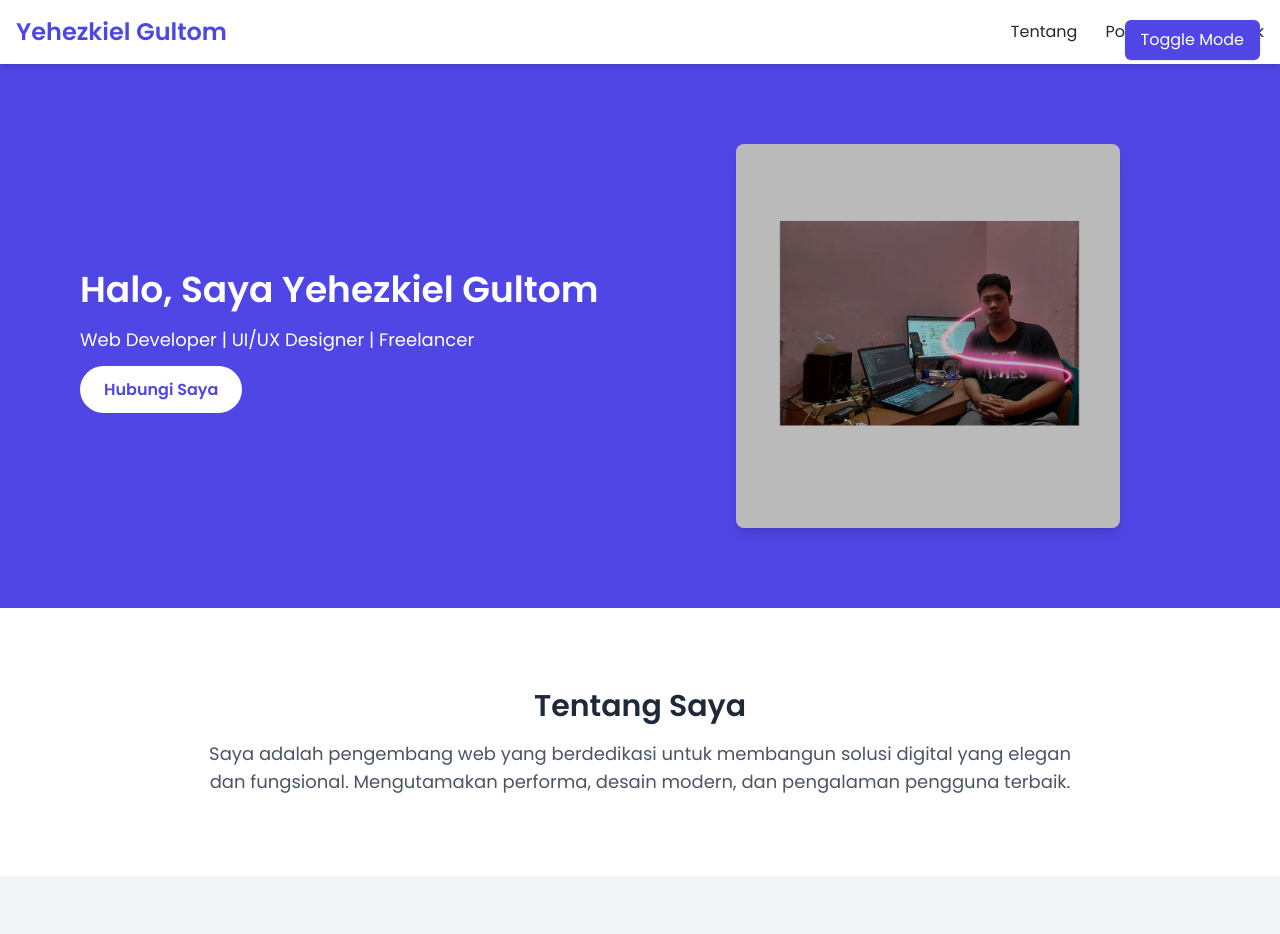
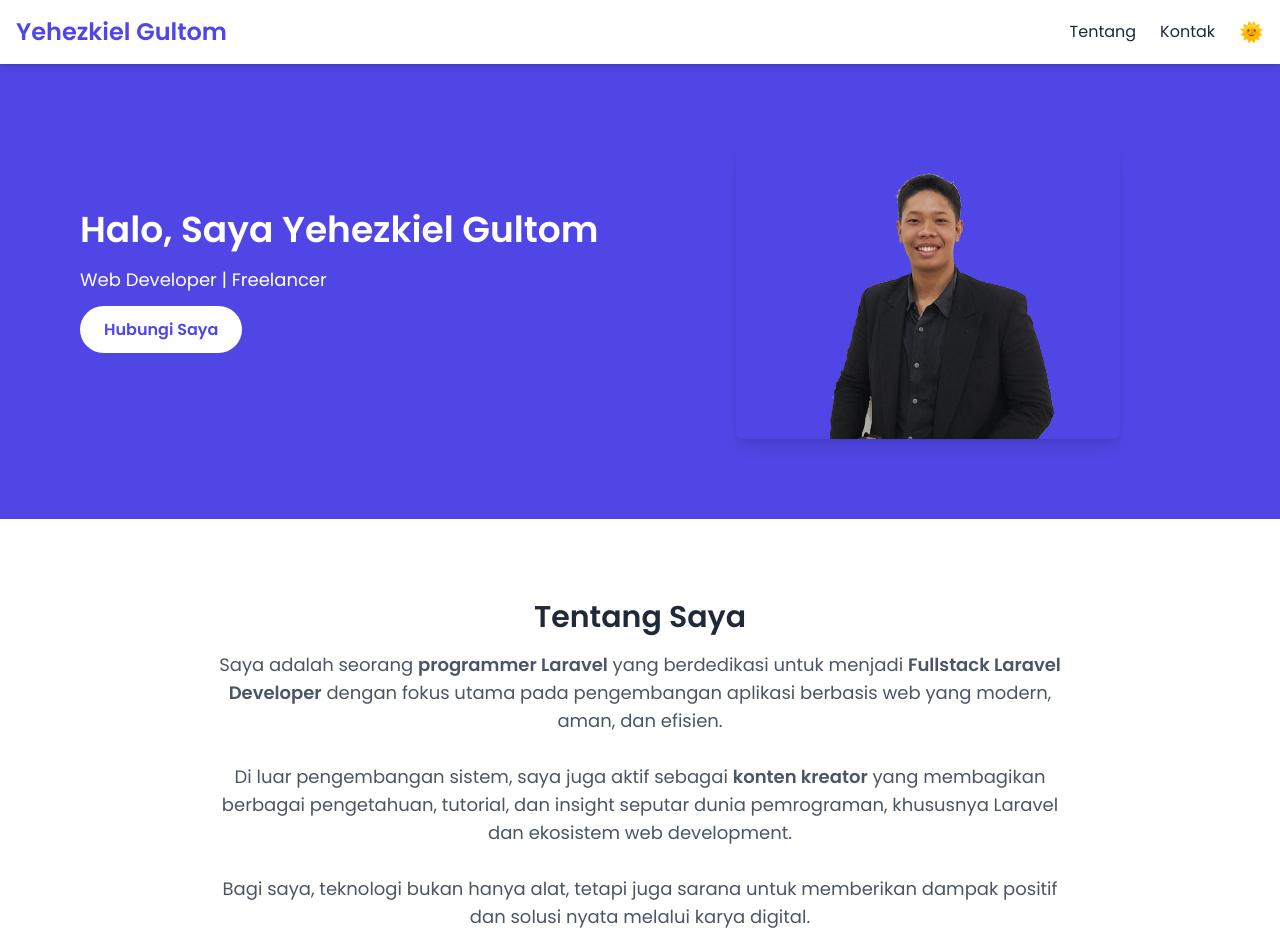
Before and after one commit to K-gultom/profile.github.io, a website: page index.html in a window 1280 px wide. Shown: the top 934 px of the page. Drawn offline with nearby package versions, Linux system fonts and the light colour scheme.

Commit message:
initial commit

```diff
--- a/index.html
+++ b/index.html
@@ -31,28 +31,45 @@
     <body
         class="bg-gray-50 text-gray-800 dark:bg-gray-900 dark:text-gray-100 transition-colors duration-300">
 
-        <!-- Tombol Toggle Mode -->
-        <div class="fixed top-5 right-5 z-50">
-            <button
-                id="toggleDark"
-                class="bg-indigo-600 text-white px-4 py-2 rounded-md shadow hover:bg-indigo-700 transition">
-                Toggle Mode
-            </button>
-        </div>
-
-        <!-- Navbar -->
         <header class="bg-white dark:bg-gray-800 shadow-md sticky top-0 z-40">
-            <div class="max-w-7xl mx-auto px-4 py-4 flex justify-between items-center">
+            <div class="max-w-7xl mx-auto px-4 py-4 flex justify-between items-center relative">
                 <h1 class="text-2xl font-bold text-indigo-600 dark:text-indigo-400">
                     Yehezkiel Gultom
                 </h1>
-                <nav class="space-x-6">
-                    <a href="#about" class="hover:text-indigo-600 dark:hover:text-indigo-400">Tentang</a >
-                    <a href="#portfolio" class="hover:text-indigo-600 dark:hover:text-indigo-400">Portofolio</a >
-                    <a href="#contact" class="hover:text-indigo-600 dark:hover:text-indigo-400">Kontak</a >
+
+                <!-- Hamburger Button -->
+                <button id="menuToggle" class="md:hidden text-gray-700 dark:text-gray-300 focus:outline-none">
+                    <svg xmlns="http://www.w3.org/2000/svg" class="h-6 w-6" fill="none"
+                        viewBox="0 0 24 24" stroke="currentColor">
+                        <path stroke-linecap="round" stroke-linejoin="round" stroke-width="2"
+                            d="M4 6h16M4 12h16M4 18h16" />
+                    </svg>
+                </button>
+
+                <!-- Navigation Menu (Desktop) -->
+                <nav class="hidden md:flex space-x-6 items-center">
+                    <a href="#about" class="hover:text-indigo-600 dark:hover:text-indigo-400">Tentang</a>
+                    <!-- <a href="#portfolio" class="hover:text-indigo-600 dark:hover:text-indigo-400">Portofolio</a> -->
+                    <a href="#contact" class="hover:text-indigo-600 dark:hover:text-indigo-400">Kontak</a>
+                    <!-- Tombol Toggle Mode (versi desktop) -->
+                    <button id="toggleDarkDesktop" class="text-xl transition hover:text-indigo-600 dark:hover:text-indigo-400">
+                        🌞
+                    </button>
                 </nav>
             </div>
+
+            <!-- Navigation Menu (Mobile Dropdown) -->
+            <div id="navMenu" class="md:hidden hidden flex-col space-y-4 px-4 py-4 bg-white dark:bg-gray-800 border-t dark:border-gray-700 shadow">
+                <a href="#about" class="block hover:text-indigo-600 dark:hover:text-indigo-400">Tentang</a>
+                <!-- <a href="#portfolio" class="block hover:text-indigo-600 dark:hover:text-indigo-400">Portofolio</a> -->
+                <a href="#contact" class="block hover:text-indigo-600 dark:hover:text-indigo-400">Kontak</a>
+                <!-- Toggle Mode Button -->
+                <button id="toggleDark" class="w-full bg-indigo-600 text-white px-4 py-2 rounded-md shadow hover:bg-indigo-700 transition">
+                    Toggle Mode
+                </button>
+            </div>
         </header>
+
 
         <!-- Hero Section -->
         <section class="bg-indigo-600 text-white py-20">
@@ -60,15 +77,21 @@
                 <div>
                     <h2 class="text-4xl font-bold mb-4">Halo, Saya Yehezkiel Gultom</h2>
                     <p class="text-lg mb-6">
-                        Web Developer | UI/UX Designer | Freelancer
+                        Web Developer | Freelancer
                     </p>
                     <a
-                        href="#contact"
-                        class="bg-white text-indigo-600 font-semibold px-6 py-3 rounded-full hover:bg-gray-100 transition">Hubungi Saya</a >
+                        href="https://wa.me/6282179480009?text=Halo%20Yehezkiel,%20saya%20tertarik%20dengan%20jasa%20Anda"
+                        target="_blank"
+                        class="bg-white text-indigo-600 font-semibold px-6 py-3 rounded-full hover:bg-gray-100 transition">
+                        Hubungi Saya
+                    </a>
+                    <div class="bg-red-300 my-8">
+                        <!-- <a href="" class="mx-auto my-8 ">test</a> -->
+                    </div>
                 </div>
                 <div class="text-center">
                     <img
-                        src="img/me.png"
+                        src="img/mee.png"
                         alt="Hero Image"
                         class="rounded-lg shadow-lg hover:scale-105 transition duration-300 w-full max-w-sm mx-auto"/>
                 </div>
@@ -80,15 +103,17 @@
             <div class="max-w-4xl mx-auto px-4 text-center">
                 <h3 class="text-3xl font-semibold mb-4">Tentang Saya</h3>
                 <p class="text-gray-600 dark:text-gray-300 text-lg">
-                    Saya adalah pengembang web yang berdedikasi untuk membangun solusi digital yang
-                    elegan dan fungsional. Mengutamakan performa, desain modern, dan pengalaman
-                    pengguna terbaik.
+                    Saya adalah seorang <strong>programmer Laravel</strong> yang berdedikasi untuk menjadi <strong>Fullstack Laravel Developer</strong> dengan fokus utama pada pengembangan aplikasi berbasis web yang modern, aman, dan efisien.
+                    <br><br>
+                    Di luar pengembangan sistem, saya juga aktif sebagai <strong>konten kreator</strong> yang membagikan berbagai pengetahuan, tutorial, dan insight seputar dunia pemrograman, khususnya Laravel dan ekosistem web development.
+                    <br><br>
+                    Bagi saya, teknologi bukan hanya alat, tetapi juga sarana untuk memberikan dampak positif dan solusi nyata melalui karya digital.
                 </p>
             </div>
         </section>
 
         <!-- Portofolio -->
-        <section id="portfolio" class="py-20 bg-gray-100 dark:bg-gray-900">
+        <!-- <section id="portfolio" class="py-20 bg-gray-100 dark:bg-gray-900">
             <div class="max-w-6xl mx-auto px-4">
                 <h3 class="text-3xl font-semibold text-center mb-10">Portofolio</h3>
                 <div class="grid md:grid-cols-3 gap-8">
@@ -133,7 +158,7 @@
                     </div>
                 </div>
             </div>
-        </section>
+        </section> -->
 
         <!-- Kontak -->
         <section id="contact" class="py-20 bg-white dark:bg-gray-800">
@@ -167,18 +192,49 @@
         <!-- Footer -->
         <footer
             class="bg-gray-100 dark:bg-gray-900 py-6 text-center text-gray-600 dark:text-gray-400">
-            &copy; 2025 Nama Anda. All rights reserved.
+            &copy; 2025 Yehezkiel Gultom. All rights reserved.
         </footer>
 
         <!-- Script Toggle -->
         <script>
-            const toggle = document.getElementById("toggleDark");
             const html = document.documentElement;
-            toggle.addEventListener("click", () => {
-                html
-                    .classList
-                    .toggle("dark");
+            const toggleMobile = document.getElementById("toggleDark");
+            const toggleDesktop = document.getElementById("toggleDarkDesktop");
+            const menuToggle = document.getElementById("menuToggle");
+            const navMenu = document.getElementById("navMenu");
+
+            // Fungsi toggle dark/light
+            function toggleTheme() {
+                html.classList.toggle("dark");
+                updateIcon();
+            }
+
+            // Update icon sesuai mode
+            function updateIcon() {
+                const isDark = html.classList.contains("dark");
+                if (toggleDesktop) toggleDesktop.textContent = isDark ? "🌙" : "🌞";
+                if (toggleMobile) toggleMobile.textContent = isDark ? "🌙" : "🌞";
+            }
+
+            // Event listener
+            if (toggleDesktop) toggleDesktop.addEventListener("click", toggleTheme);
+            if (toggleMobile) toggleMobile.addEventListener("click", toggleTheme);
+            if (menuToggle) {
+                menuToggle.addEventListener("click", () => {
+                    navMenu.classList.toggle("hidden");
+                });
+            }
+
+            // Tutup menu mobile setelah klik link
+            document.querySelectorAll('#navMenu a').forEach(link => {
+                link.addEventListener('click', () => {
+                    navMenu.classList.add('hidden');
+                });
             });
+
+            // Set ikon awal saat halaman dibuka
+            updateIcon();
         </script>
+
     </body>
 </html>
```
Also changed, not shown: img/mee.png (added), src/output.css.
